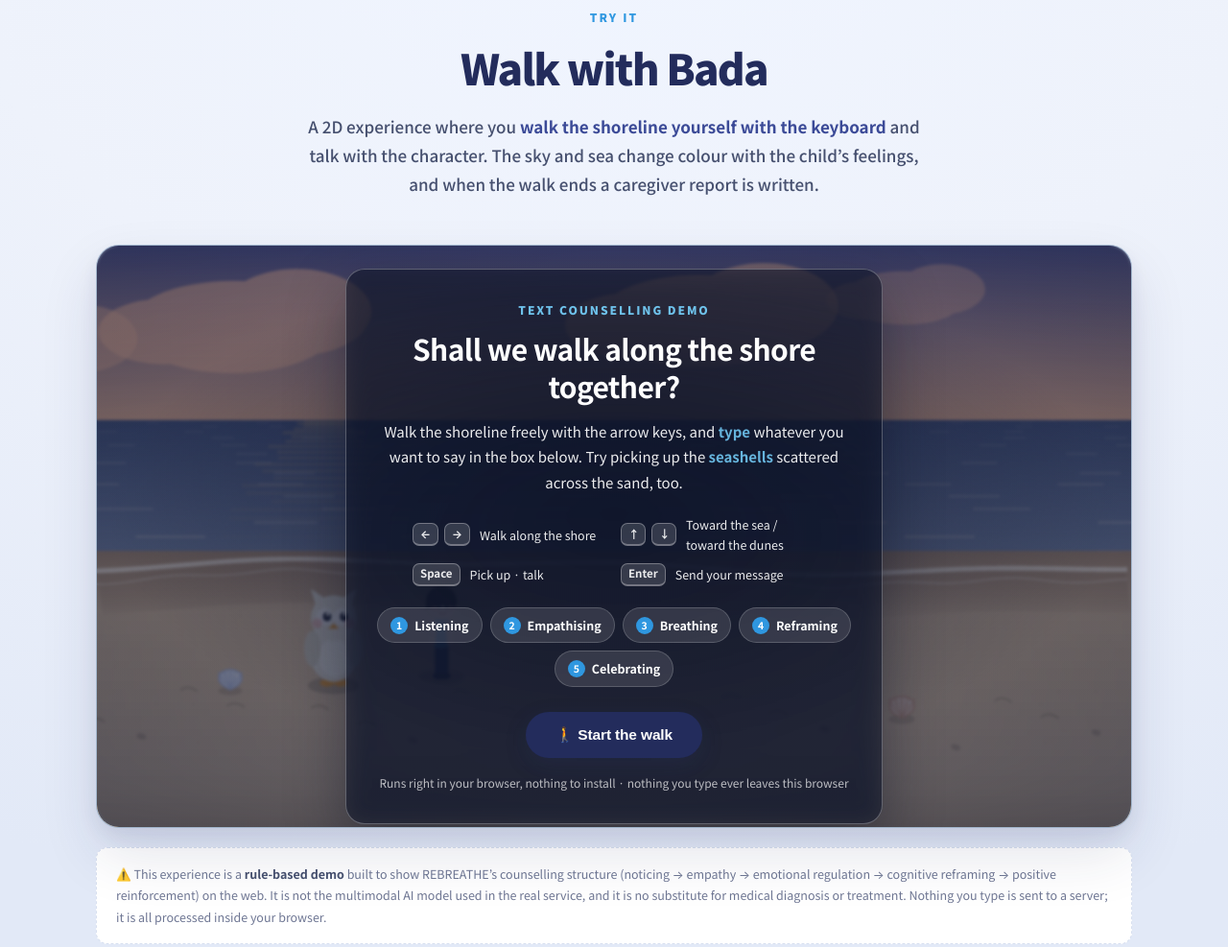
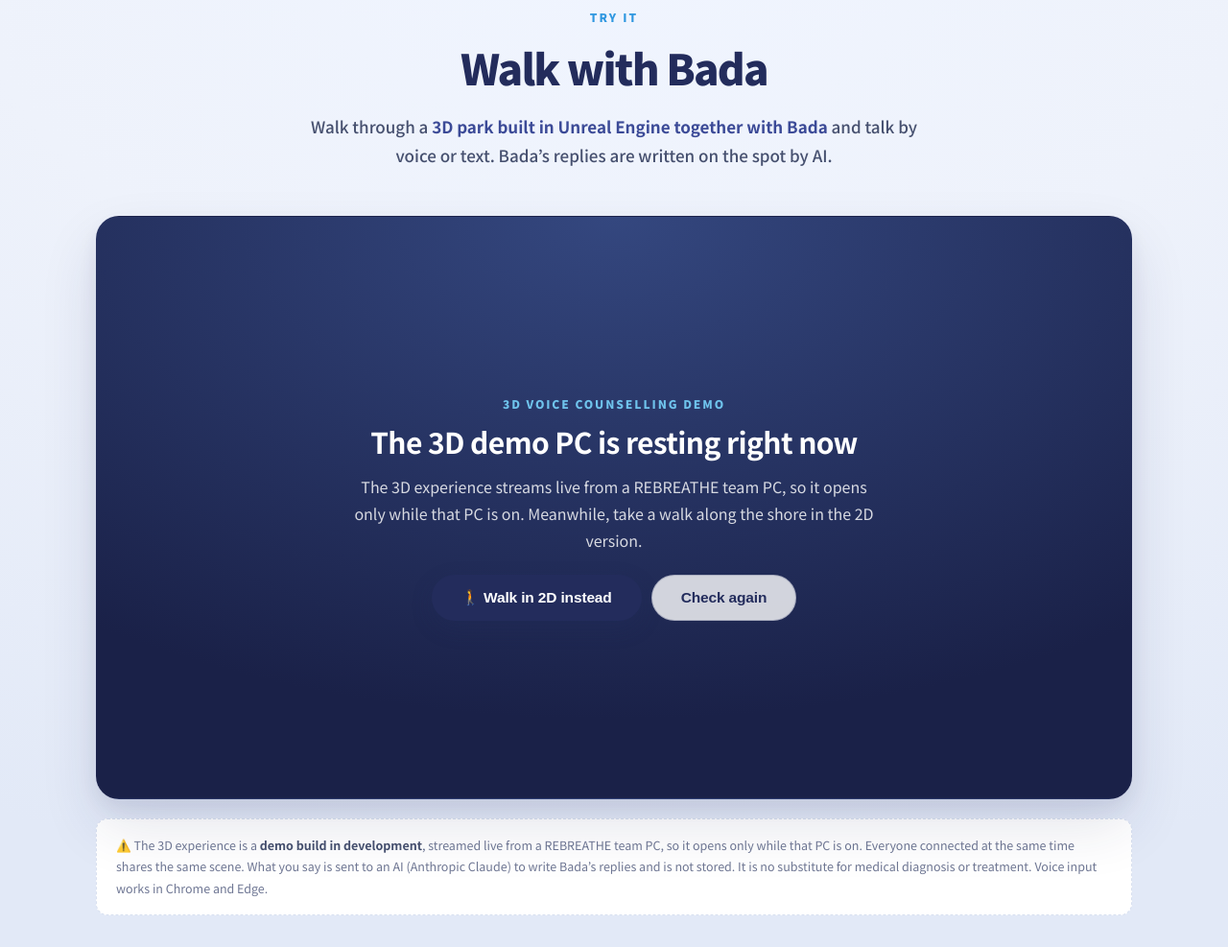
Before and after one commit to jy3266/Rebreathe_Proposal, a plain HTML site: page index.html in a window 1280 px wide. Shown: the part 6451-7438 px from the top of the page at 96% size. Drawn offline with Linux system fonts and the light colour scheme; no server answers; animation ran at ten frames a second.

Commit message:
바다와 함께 걷기: 3D 언리얼 체험(Pixel Streaming)으로 교체, PC가 꺼져 있으면 2D로
- 체험 구간에 리브리드 PC의 언리얼 빌드를 iframe으로 띄움 (assets/js/stage3d.js)
- 매번 바뀌는 터널 주소는 대화 Worker의 GET /stream 으로 받아 옴
- 시연 PC가 꺼져 있으면 안내 + '2D로 바닷가 걷기'로 기존 2D 데모 사용
- 3D 체험용 안내 문구(AI 전송·동시 접속) 추가, README·단일 HTML 빌드 스크립트 갱신

Co-Authored-By: Claude Opus 5.5 <noreply@anthropic.com>

```diff
--- a/assets/css/style.css
+++ b/assets/css/style.css
@@ -856,6 +856,60 @@ html[lang="en"] body { word-break: normal; overflow-wrap: break-word; }
 .game canvas { position: absolute; inset: 0; width: 100%; height: 100%; display: block; }
 .game.is-playing { cursor: default; }
 
+/* --- 3D 체험 (Pixel Streaming 데모를 iframe 으로) --- */
+.stage3d {
+  position: relative; isolation: isolate;
+  width: 100%; aspect-ratio: 16 / 9; min-height: 460px;
+  border-radius: 24px; overflow: hidden;
+  background: radial-gradient(120% 120% at 50% 0%, #34477f 0%, var(--navy-deep) 72%);
+  border: 1px solid rgba(35,44,92,.14);
+  box-shadow: var(--shadow-lg);
+}
+.stage3d[hidden], .stage3d__frame[hidden], .stage3d__panel[hidden], .stage3d__bar[hidden],
+.stage3d__tool[hidden], .stage3d__note[hidden], .game[hidden], .game__disclaimer[hidden] { display: none !important; }
+.stage3d__frame {
+  position: absolute; inset: 0; width: 100%; height: 100%;
+  border: 0; display: block; background: var(--navy-deep);
+}
+.stage3d__panel {
+  position: absolute; inset: 0; z-index: 1;
+  display: grid; place-items: center; padding: 24px;
+  text-align: center; color: #fff; overflow-y: auto;
+}
+.stage3d__card { width: min(100%, 560px); }
+.stage3d__card h3 { font-size: clamp(22px, 3.2vw, 30px); margin-bottom: 12px; }
+.stage3d__msg { margin: 0 auto 22px; line-height: 1.75; color: rgba(255,255,255,.82); }
+.stage3d__msg:empty { display: none; }
+.stage3d__actions { display: flex; gap: 10px; justify-content: center; flex-wrap: wrap; }
+.stage3d[data-state="checking"] .stage3d__card h3 { animation: stage3dPulse 1.4s ease-in-out infinite; }
+@keyframes stage3dPulse { 50% { opacity: .45; } }
+
+.stage3d__bar {
+  display: flex; align-items: center; gap: 8px 10px; flex-wrap: wrap;
+  margin-top: 14px; font-size: 13.5px; color: var(--ink-2);
+}
+.stage3d__live { margin-right: auto; display: inline-flex; align-items: center; gap: 8px; }
+.stage3d__live::before {
+  content: ""; width: 8px; height: 8px; border-radius: 50%;
+  background: #2fbf71; box-shadow: 0 0 0 4px rgba(47,191,113,.18);
+}
+.stage3d__tool {
+  appearance: none; display: inline-flex; align-items: center; gap: 6px;
+  padding: 8px 14px; border-radius: 999px; cursor: pointer;
+  font: inherit; font-size: 13.5px; font-weight: 700; text-decoration: none;
+  color: var(--navy); background: #fff; border: 1px solid rgba(35,44,92,.2);
+}
+.stage3d__tool:hover { border-color: var(--navy); }
+
+@media (max-width: 720px) {
+  .stage3d { aspect-ratio: 3 / 4; min-height: 560px; }
+  .stage3d__live { flex-basis: 100%; }
+}
+/* 짧고 넓은 화면(노트북 가로) — 화면을 벗어나지 않도록 */
+@media (min-width: 900px) and (max-height: 760px) {
+  .stage3d { aspect-ratio: auto; height: 74vh; min-height: 400px; }
+}
+
 /* --- 오버레이 공통 --- */
 .game__overlay {
   position: absolute; inset: 0; z-index: 3;
--- /dev/null
+++ b/assets/js/stage3d.js
@@ -0,0 +1,129 @@
+/* ==========================================================
+   '바다와 함께 걷기' 3D 체험
+   ----------------------------------------------------------
+   리브리드 팀 PC에서 돌아가는 언리얼 빌드를 Pixel Streaming 으로 보여준다.
+   그 PC의 공개 주소(Cloudflare quick tunnel)는 켤 때마다 바뀌므로, 대화 서버(Worker)의
+   GET /stream 에 지금 주소와 접속 가능 여부를 묻는다. 주소는 PC 쪽 start-demo.bat →
+   register-stream.ps1 이 등록한다.
+   PC가 꺼져 있으면 기존 2D 체험(#game, game.js)으로 걸을 수 있게 한다.
+   ========================================================== */
+(function () {
+  'use strict';
+
+  var WORKER = 'https://rebreathe-bada-chat.rebreathe-bada-chat.workers.dev';
+  var TUNNEL = /^https:\/\/[a-z0-9-]+\.trycloudflare\.com$/;
+
+  function byId(id) { return document.getElementById(id); }
+  var root = byId('stage3d');
+  if (!root) return;
+
+  var el = {
+    frame: byId('stage3dFrame'),
+    panel: byId('stage3dPanel'),
+    title: byId('stage3dTitle'),
+    msg: byId('stage3dMsg'),
+    to2d: byId('stage3dTo2d'),
+    retry: byId('stage3dRetry'),
+    bar: byId('stage3dBar'),
+    full: byId('stage3dFull'),
+    open: byId('stage3dOpen'),
+    note: byId('stage3dNote'),
+    game: byId('game'),
+    gameNote: byId('gameDisclaimer')
+  };
+
+  var TEXT = {
+    checking: [
+      ['3D 시연에 연결하는 중…', 'Connecting to the 3D demo…'],
+      ['리브리드 스튜디오의 시연 PC를 찾고 있어요.', 'Looking for the demo PC in the REBREATHE studio.']
+    ],
+    offline: [
+      ['지금은 3D 시연 PC가 쉬고 있어요', 'The 3D demo PC is resting right now'],
+      ['3D 체험은 리브리드 팀의 PC에서 실시간으로 스트리밍되어, 그 PC가 켜져 있을 때만 열려요. ' +
+       '그동안 2D 버전으로 바닷가를 걸어 보세요.',
+       'The 3D experience streams live from a REBREATHE team PC, so it opens only while that PC is on. ' +
+       'Meanwhile, take a walk along the shore in the 2D version.']
+    ]
+  };
+
+  var state = 'idle';
+
+  function paint() {
+    var t = TEXT[state];
+    if (!t) return;
+    el.title.textContent = RB.t(t[0][0], t[0][1]);
+    el.msg.textContent = RB.t(t[1][0], t[1][1]);
+  }
+
+  function setState(s) {
+    state = s;
+    root.setAttribute('data-state', s);
+    var online = s === 'online';
+    el.panel.hidden = online;
+    el.frame.hidden = !online;
+    el.bar.hidden = !online;
+    el.to2d.hidden = s !== 'offline';
+    el.retry.hidden = s !== 'offline';
+    paint();
+  }
+
+  function check() {
+    setState('checking');
+    var ctrl = window.AbortController ? new AbortController() : null;
+    var timer = ctrl ? setTimeout(function () { ctrl.abort(); }, 12000) : 0;
+    fetch(WORKER + '/stream', { cache: 'no-store', signal: ctrl ? ctrl.signal : undefined })
+      .then(function (r) { return r.ok ? r.json() : null; })
+      .then(function (s) {
+        if (s && s.online && TUNNEL.test(s.url)) open(s.url);
+        else setState('offline');
+      })
+      .catch(function () { setState('offline'); })
+      .then(function () { clearTimeout(timer); });
+  }
+
+  /* 데모 페이지(web-demo)를 통째로 띄운다 — 화면 스트림과 바다와의 대화창이 함께 들어 있다 */
+  function open(url) {
+    var src = url + '/' + (RB.lang === 'en' ? '?lang=en' : '');
+    el.frame.src = src;
+    el.open.href = src;
+    setState('online');
+  }
+
+  function show2d() {
+    root.hidden = true;
+    el.note.hidden = true;
+    [el.game, el.gameNote].forEach(function (node) {
+      if (!node) return;
+      node.hidden = false;
+      node.classList.add('is-in');
+    });
+    if (el.game) el.game.scrollIntoView({ behavior: 'smooth', block: 'center' });
+  }
+
+  el.to2d.addEventListener('click', show2d);
+  el.retry.addEventListener('click', check);
+
+  var frameFullscreen = el.frame.requestFullscreen || el.frame.webkitRequestFullscreen;
+  if (!frameFullscreen) el.full.hidden = true;
+  el.full.addEventListener('click', function () {
+    try {
+      var p = frameFullscreen.call(el.frame);
+      if (p && p.catch) p.catch(function () { /* 사용자가 거부하거나 지원하지 않음 */ });
+    } catch (e) { /* 무시 */ }
+  });
+
+  RB.onLang(paint);
+
+  /* 스트림 연결은 무거우니 체험 구간 근처까지 내려왔을 때 처음 확인한다 */
+  if (!window.fetch) { setState('offline'); return; }
+  if ('IntersectionObserver' in window) {
+    var io = new IntersectionObserver(function (entries) {
+      if (!entries[0].isIntersecting) return;
+      io.disconnect();
+      check();
+    }, { rootMargin: '600px 0px' });
+    io.observe(root);
+  } else {
+    check();
+  }
+})();
--- a/index.html
+++ b/index.html
@@ -398,19 +398,48 @@
   </div>
 </section>
 
-<!-- ============ PLAY (2D 산책 · 텍스트 상담 데모) ============ -->
+<!-- ============ PLAY (3D 산책 · 음성 상담 데모 / 꺼져 있으면 2D) ============ -->
 <section class="section section--play" id="play">
   <div class="wrap">
     <header class="sec-head sec-head--center reveal">
       <p class="sec-head__tag">Try it</p>
       <h2 class="sec-head__title" data-en="Walk with Bada">바다와 함께 걷기</h2>
-      <p class="sec-head__desc" data-en="A 2D experience where you &lt;b&gt;walk the shoreline yourself with the keyboard&lt;/b&gt; and talk with the character. The sky and sea change colour with the child&rsquo;s feelings, and when the walk ends a caregiver report is written.">
-        <b>키보드로 바닷가를 직접 걸어 다니며</b> 캐릭터와 이야기를 나누는 2D 체험입니다.
-        아이의 감정에 따라 하늘과 바다의 색이 바뀌고, 산책이 끝나면 보호자 리포트가 만들어집니다.
+      <p class="sec-head__desc" data-en="Walk through a &lt;b&gt;3D park built in Unreal Engine together with Bada&lt;/b&gt; and talk by voice or text. Bada&rsquo;s replies are written on the spot by AI.">
+        언리얼 엔진으로 만든 <b>3D 공원을 바다와 함께 걸으며</b> 목소리나 글로 이야기를 나누는 체험입니다.
+        바다의 대답은 AI가 그 자리에서 만들어요.
       </p>
     </header>
 
-    <div class="game reveal" id="game" tabindex="-1">
+    <!-- 3D 체험: 리브리드 팀 PC의 언리얼 빌드를 Pixel Streaming 으로 띄운다 (assets/js/stage3d.js) -->
+    <div class="stage3d reveal" id="stage3d" data-state="idle">
+      <iframe class="stage3d__frame" id="stage3dFrame" hidden
+              title="바다와 함께 걷기 3D 체험" data-en-title="Walk with Bada — 3D experience"
+              allow="microphone; autoplay; fullscreen; clipboard-write" allowfullscreen></iframe>
+      <div class="stage3d__panel" id="stage3dPanel">
+        <div class="stage3d__card">
+          <p class="game__kicker" data-en="3D voice counselling demo">3D 음성 상담 데모</p>
+          <h3 id="stage3dTitle">3D 시연에 연결하는 중…</h3>
+          <p class="stage3d__msg" id="stage3dMsg"></p>
+          <div class="stage3d__actions">
+            <button class="btn btn--primary" id="stage3dTo2d" type="button" hidden data-en="🚶 Walk in 2D instead">🚶 2D로 바닷가 걷기</button>
+            <button class="btn btn--ghost" id="stage3dRetry" type="button" hidden data-en="Check again">다시 확인하기</button>
+          </div>
+        </div>
+      </div>
+    </div>
+    <div class="stage3d__bar" id="stage3dBar" hidden>
+      <span class="stage3d__live" data-en="Streaming live from the REBREATHE studio · click inside to start">리브리드 스튜디오에서 실시간 스트리밍 중 · 화면 안을 눌러 시작하세요</span>
+      <button class="stage3d__tool" id="stage3dFull" type="button" data-en="⛶ Full screen">⛶ 전체 화면</button>
+      <a class="stage3d__tool" id="stage3dOpen" href="#play" target="_blank" rel="noopener" data-en="↗ Open in a new tab">↗ 새 창에서 열기</a>
+    </div>
+    <p class="game__disclaimer stage3d__note reveal" id="stage3dNote" data-en="⚠️ The 3D experience is a &lt;b&gt;demo build in development&lt;/b&gt;, streamed live from a REBREATHE team PC, so it opens only while that PC is on. Everyone connected at the same time shares the same scene. What you say is sent to an AI (Anthropic Claude) to write Bada&rsquo;s replies and is not stored. It is no substitute for medical diagnosis or treatment. Voice input works in Chrome and Edge.">
+      ⚠️ 3D 체험은 <b>개발 중인 시연 빌드</b>로, 리브리드 팀의 PC에서 실시간으로 스트리밍되어 PC가 켜져 있을 때만 열립니다.
+      같은 시간에 접속한 분들은 같은 장면을 함께 보게 돼요. 대화 내용은 바다의 대답을 만들기 위해 AI(Anthropic Claude)로 전송되며 저장하지 않습니다.
+      의학적 진단·치료를 대신하지 않습니다. 음성으로 말하기는 Chrome·Edge에서 동작합니다.
+    </p>
+
+    <!-- 2D 체험: 3D 시연 PC가 꺼져 있을 때 '2D로 바닷가 걷기'를 누르면 보인다 -->
+    <div class="game reveal" id="game" tabindex="-1" hidden>
       <canvas id="gameCanvas" aria-label="바닷가를 걷는 2D 산책 장면" data-en-aria-label="A 2D scene of a walk along the shore"></canvas>
 
       <!-- 시작 화면 -->
@@ -502,7 +531,7 @@
       </div>
     </div>
 
-    <p class="game__disclaimer reveal" data-en="⚠️ This experience is a &lt;b&gt;rule-based demo&lt;/b&gt; built to show REBREATHE&rsquo;s counselling structure (noticing → empathy → emotional regulation → cognitive reframing → positive reinforcement) on the web. It is not the multimodal AI model used in the real service, and it is no substitute for medical diagnosis or treatment. Nothing you type is sent to a server; it is all processed inside your browser.">
+    <p class="game__disclaimer reveal" id="gameDisclaimer" hidden data-en="⚠️ This experience is a &lt;b&gt;rule-based demo&lt;/b&gt; built to show REBREATHE&rsquo;s counselling structure (noticing → empathy → emotional regulation → cognitive reframing → positive reinforcement) on the web. It is not the multimodal AI model used in the real service, and it is no substitute for medical diagnosis or treatment. Nothing you type is sent to a server; it is all processed inside your browser.">
       ⚠️ 본 체험은 리브리드의 상담 구조(문제 인식 → 공감 → 감정 조절 → 인지 재구성 → 긍정 강화)를
       웹에서 보여주기 위한 <b>규칙 기반 데모</b>입니다. 실제 서비스의 멀티모달 AI 모델이 아니며,
       의학적 진단·치료를 대신하지 않습니다. 대화 내용은 서버로 전송되지 않고 브라우저 안에서만 처리됩니다.
@@ -1048,5 +1077,6 @@
 <script src="assets/js/i18n.js"></script>
 <script src="assets/js/main.js"></script>
 <script src="assets/js/game.js"></script>
+<script src="assets/js/stage3d.js"></script>
 </body>
 </html>
```
Also changed, not shown: 2 other files.
